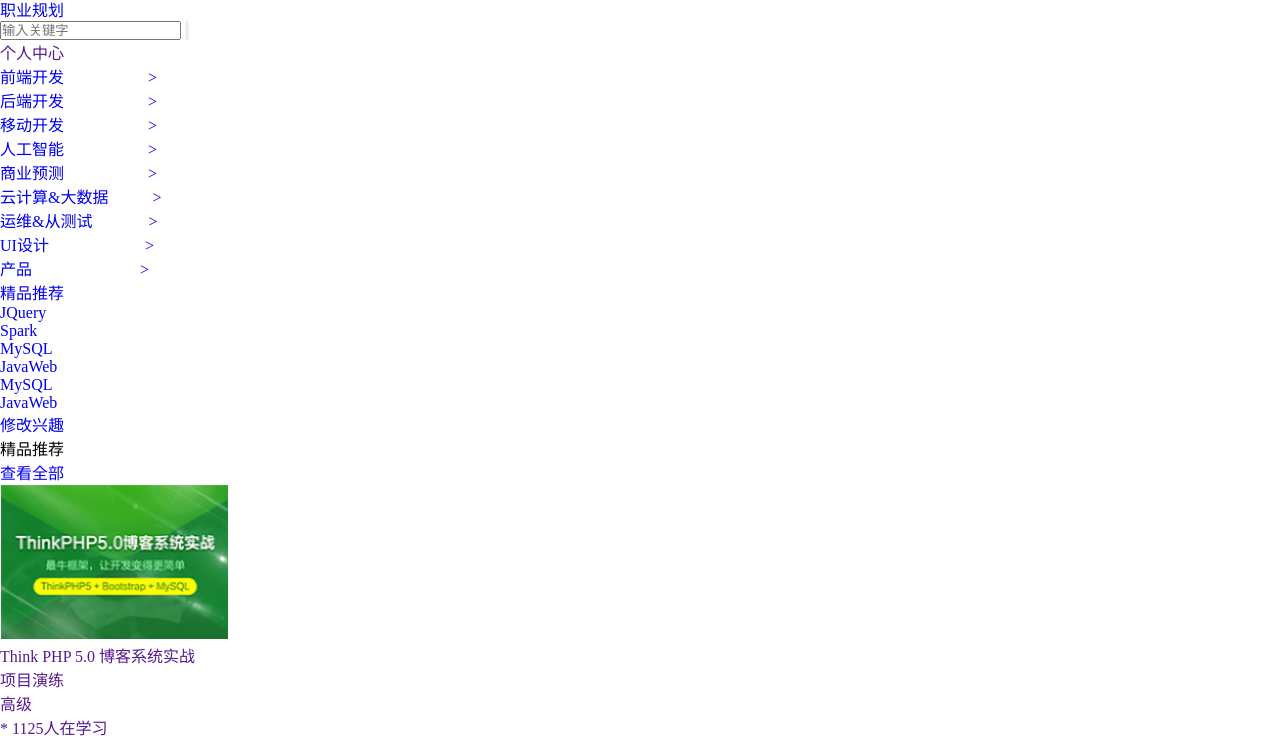
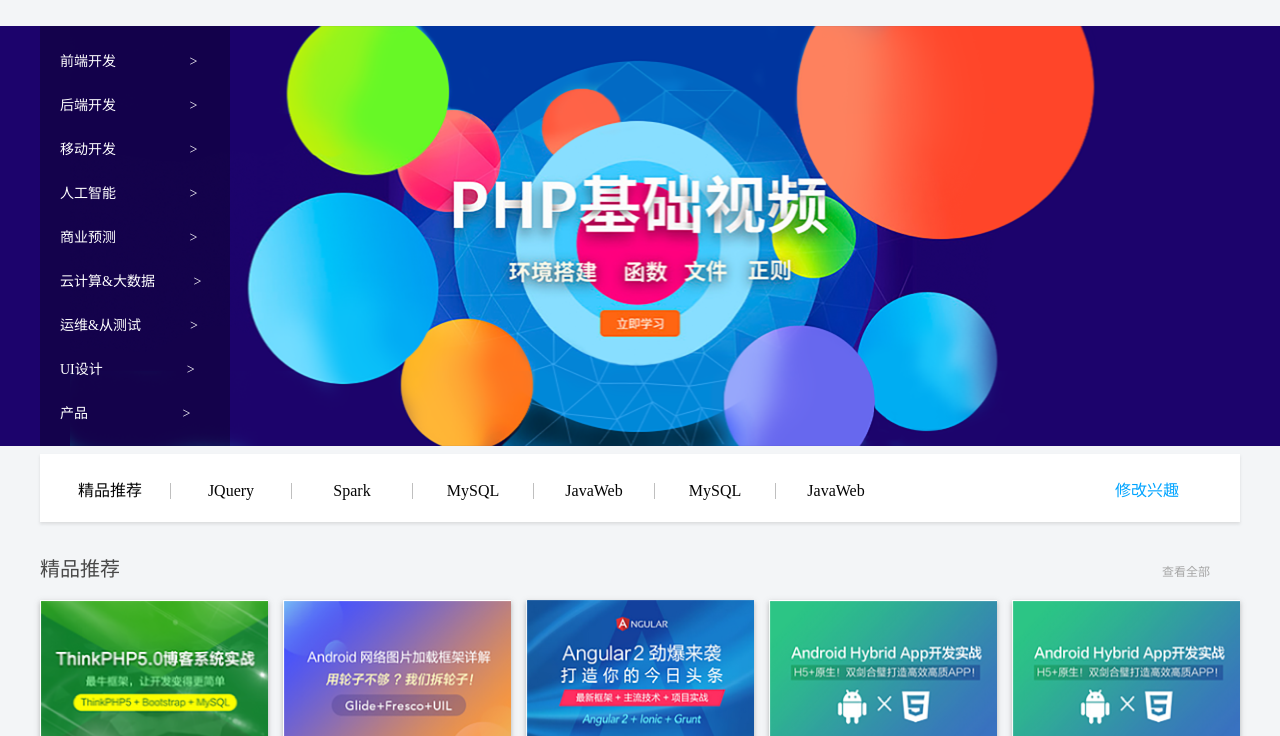
Before and after one commit to shuaiwenwen0221/cjw, a plain HTML site: page index.html in a window 1280 px wide. Shown: the part 75-811 px from the top of the page. Drawn offline with Linux system fonts and the light colour scheme.

Commit message:
Update index.html

```diff
--- a/index.html
+++ b/index.html
@@ -4,7 +4,7 @@
   <meta charset="UTF-8">
   <title>雪梨作业</title>
   <link rel="stylesheet" href="css/1.css">
-  <link rel="stylesheet" href="css/3.css">
+  <link rel="stylesheet" href="css/2.css">
 </head>
 <body>
   <div class="header">
```
